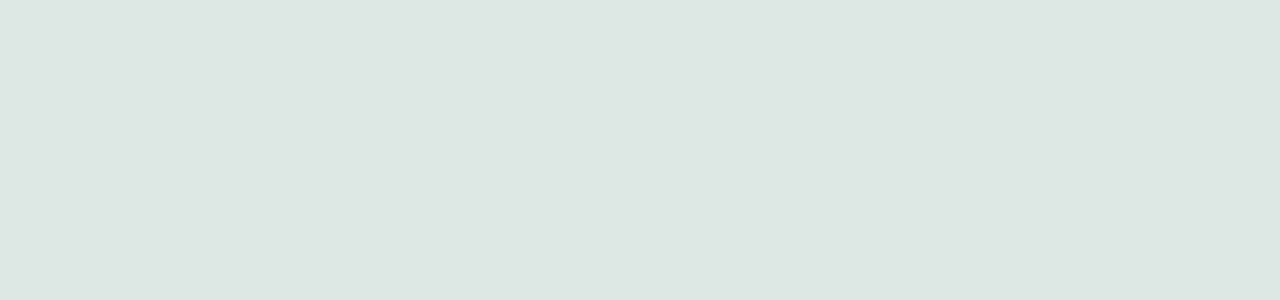
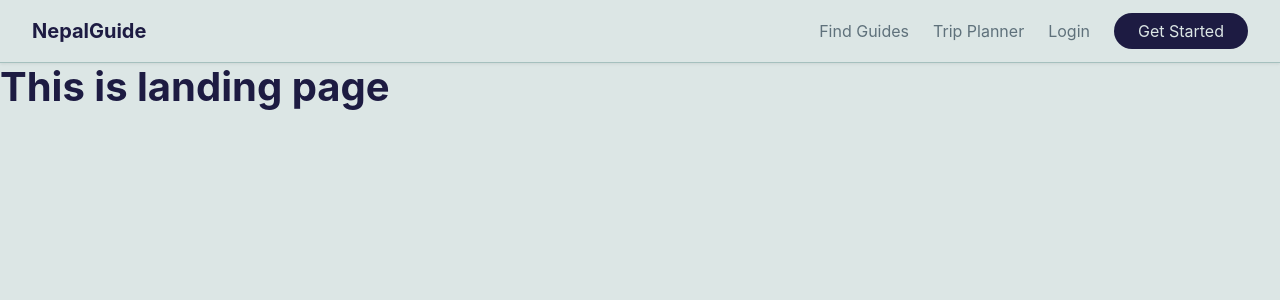
Before and after one commit to TourismHackathon2026/Team--Nec-otine, a React app in the folder Frontend/: page / in a window 1280 px wide. Shown: the top 300 px of the page. Built offline with nearby package versions, Linux system fonts and the light colour scheme; the HTML template or start-up script is replaced by a standard one.

Commit message:
mainlayout bug fix

```diff
--- a/Frontend/package.json
+++ b/Frontend/package.json
@@ -11,7 +11,8 @@
   },
   "dependencies": {
     "react": "^19.2.7",
-    "react-dom": "^19.2.7"
+    "react-dom": "^19.2.7",
+    "react-router-dom": "^7.18.0"
   },
   "devDependencies": {
     "@eslint/js": "^10.0.1",
--- a/Frontend/src/layouts/MainLayout.jsx
+++ b/Frontend/src/layouts/MainLayout.jsx
@@ -0,0 +1,18 @@
+/*a wrapper component that wraps every normal page of the app. */
+
+import Navbar from '../components/Navbar/Navbar'
+import { Outlet } from 'react-router-dom'
+import './MainLayout.css'
+
+function MainLayout() {
+  return (
+    <div className="main-layout">
+      <Navbar />
+      <main className="main-layout__content">
+        <Outlet />
+      </main>
+    </div>
+  )
+}
+
+export default MainLayout
--- a/Frontend/src/main.jsx
+++ b/Frontend/src/main.jsx
@@ -1,10 +1,10 @@
 import { StrictMode } from 'react'
 import { createRoot } from 'react-dom/client'
 import './styles/global.css'
-import styles from './App.jsx'
+import App from './App.jsx'
 
 createRoot(document.getElementById('root')).render(
   <StrictMode>
-    <styles />
-  </StrictMode>,
+    <App />
+  </StrictMode>
 )
--- a/Frontend/src/pages/Login/Login.jsx
+++ b/Frontend/src/pages/Login/Login.jsx
@@ -2,3 +2,5 @@ function Login()
 {
     return <h1>this is login page</h1>
 }
+
+export default Login;
```
Also changed, not shown: Frontend/src/pages/Booking/Booking.jsx (+7 -0 lines), Frontend/src/pages/GuideList/GuideList.jsx (+7 -0 lines), Frontend/src/App.jsx (line endings or trailing spaces), 1 other file (tests, documents, lock files or other folders).
